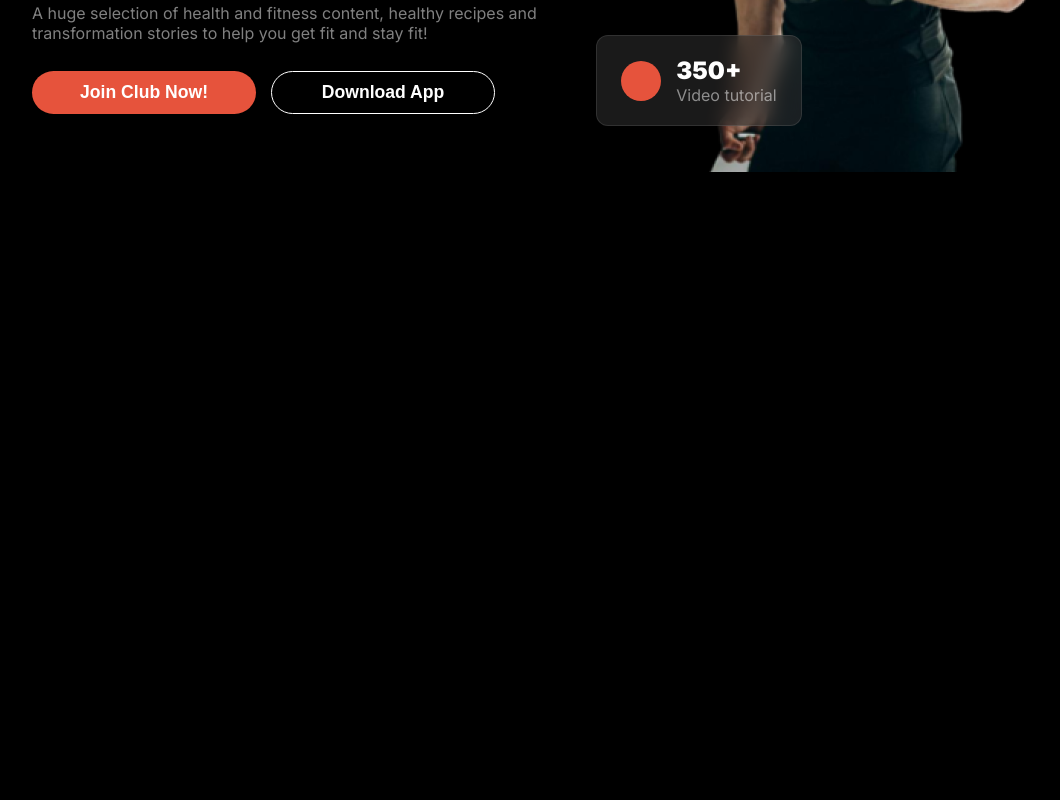
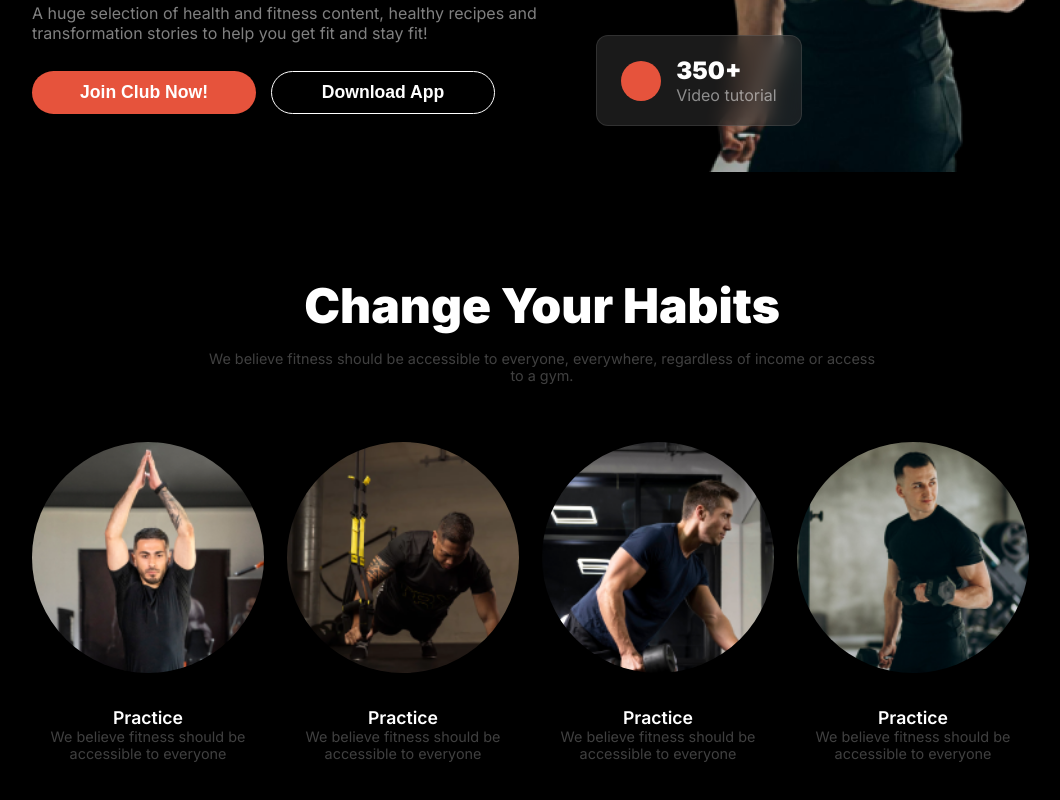
Before and after one commit to sakibskb143/Varsatile-UI, a plain HTML site: page index.html in a window 1280 px wide. Shown: the part 530-1330 px from the top of the page, without its empty margins (98-1158 px from the left). Before the commit the page ends 800 px from the top, so only its background shows below. Drawn offline with Linux system fonts and the light colour scheme.

Commit message:
added habit section and responsive

```diff
--- a/index.html
+++ b/index.html
@@ -57,6 +57,37 @@
             </div>
         </section>
         <!-- banner section are ends -->
+
+        <!-- change your habits section are starts -->
+         <section class="change-habit-section max-width">
+            <div class="habit-content">
+                <h2 class="habit-title">Change Your Habits</h2>
+                <p class="habit-description">We believe fitness should be accessible to everyone, everywhere, regardless of income or access to a gym.</p>
+            </div>
+            <div class="habit-container">
+                <div class="habit-cart">
+                    <img src="./images/image 2.png" alt="" class="training-image">
+                    <h3 class="training-title">Practice</h3>
+                    <p class="training-des">We believe fitness should be accessible to everyone</p>
+                </div>
+                <div class="habit-cart">
+                    <img src="./images/image 3.png" alt="" class="training-image">
+                    <h3 class="training-title">Practice</h3>
+                    <p class="training-des">We believe fitness should be accessible to everyone</p>
+                </div>
+                <div class="habit-cart">
+                    <img src="./images/image 4.png" alt="" class="training-image">
+                    <h3 class="training-title">Practice</h3>
+                    <p class="training-des">We believe fitness should be accessible to everyone</p>
+                </div>
+                <div class="habit-cart">
+                    <img src="./images/image 5.png" alt="" class="training-image">
+                    <h3 class="training-title">Practice</h3>
+                    <p class="training-des">We believe fitness should be accessible to everyone</p>
+                </div>
+            </div>
+         </section>
+         <!-- change your habits section are end -->
     </main>
     <footer>
 
--- a/styles/responsive.css
+++ b/styles/responsive.css
@@ -3,6 +3,11 @@
     .navber,
     .banner-section {
         margin-top: 50px;
+    }
+
+    .change-habit-section,
+    .banner-section {
+        margin-bottom: 50px;
     }
 
     .nav-items,
@@ -59,6 +64,12 @@
         font-size: 0.8rem;
     }
 
+    .habit-container {
+        grid-template-columns: repeat(1, 1fr);
+        place-items: center;
+        gap: 30px;
+    }
+
 }
 
 @media screen and (min-width:577px) and (max-width:768px) {
@@ -66,4 +77,10 @@
         flex-direction: column;
         gap: 100px;
     }
+
+    .habit-container {
+        grid-template-columns: repeat(2, 1fr);
+        place-items: center;
+        gap: 30px;
+    }
 }
--- a/styles/styles.css
+++ b/styles/styles.css
@@ -59,7 +59,12 @@ body {
   background-color: var(--primary-color);
   box-sizing: border-box;
 }
-
+/* section{
+  margin-bottom: 100px;
+} */
+ .change-habit-section,.banner-section{
+  margin-bottom: 100px;
+ }
 
 /* navber related styles */
 .menu-container {
@@ -213,3 +218,49 @@ body {
   background-color: var(--primary-color);
   border-radius: 50%;
 }
+
+/* change habit action related styles */
+.change-habit-section{
+     display: flex;
+     flex-direction: column;
+     gap: 58px;
+
+
+}
+.habit-content{
+  max-width: 671px;
+  margin: 0 auto;
+  text-align: center;
+}
+.habit-title{
+ font-size: 3rem;
+ font-weight: 900;
+ margin-bottom: 15px;
+ color: var(--tertiary-color);
+}
+.habit-description,.training-des{
+ font-size: 0.9rem;
+ font-weight: 400;
+ color: var(--secondary-color);
+ opacity: 0.5;
+}
+.habit-container{
+    display: grid;
+    grid-template-columns: repeat(4,1fr);
+}
+.habit-cart{
+  max-width: 232px;
+  text-align: center;
+}
+.training-title{
+  font-size: 1.1rem;
+  font-weight: 600;
+  color: var(--tertiary-color);
+}
+.training-image{
+  width: 100%;
+  border-radius: 50%;
+  object-fit: cover;
+  margin-bottom: 30px;
+
+}
```
